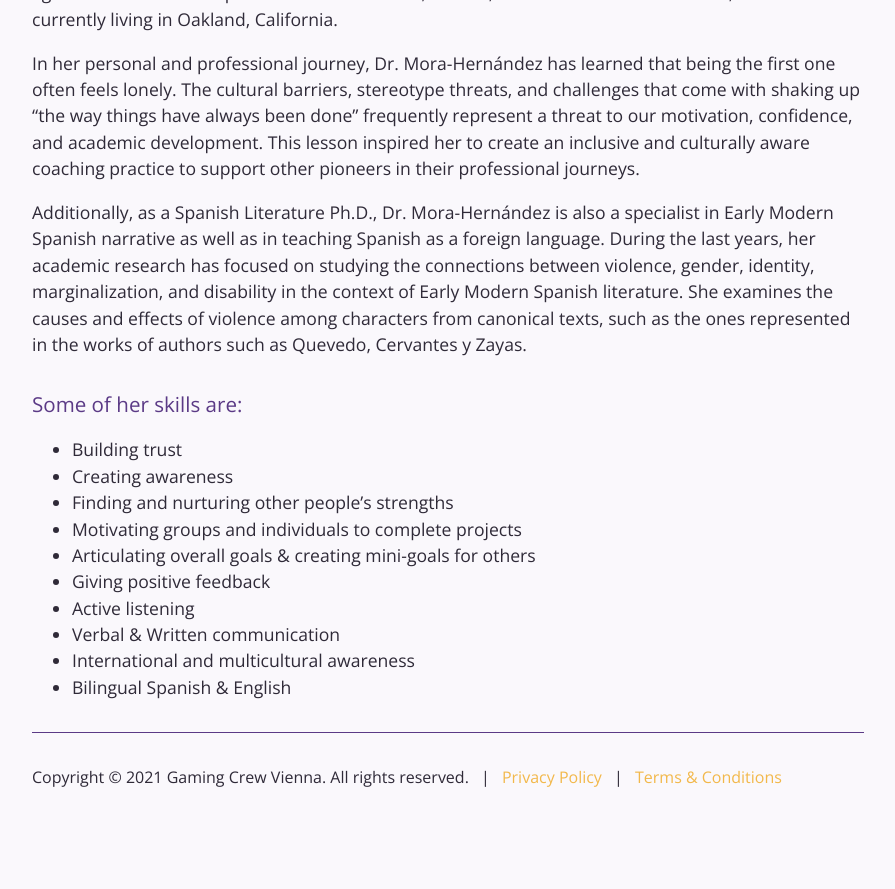
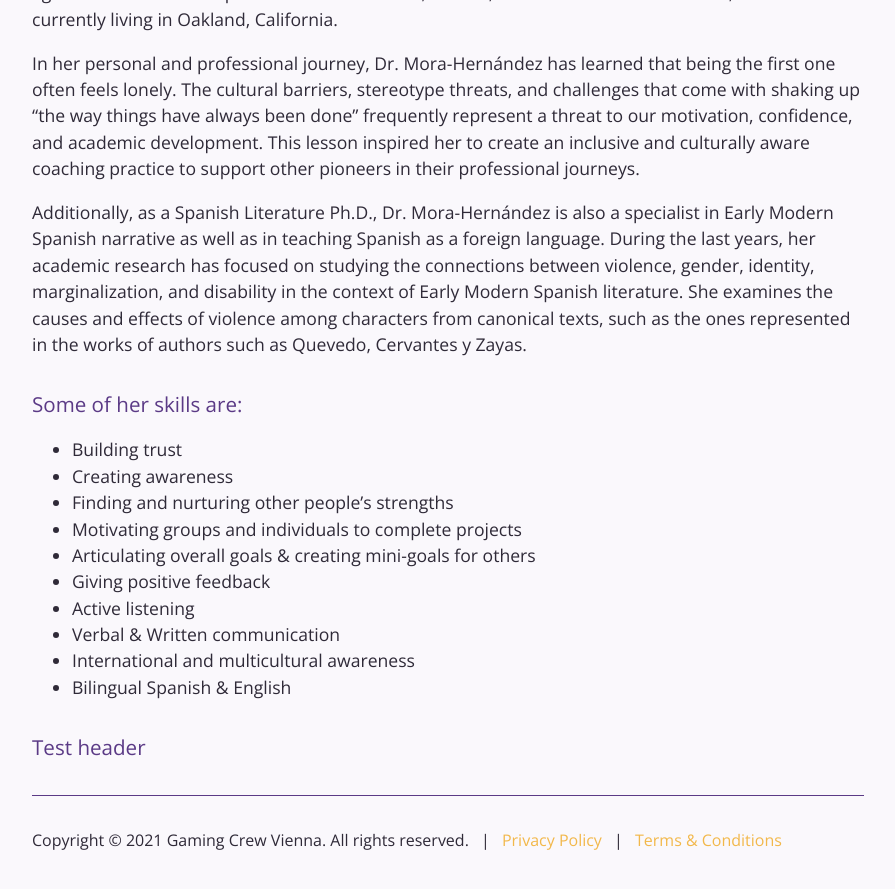
Before and after one commit to vnmorah/gamingcrew.vienna, a Jekyll site: the page built from index.md, in a window 1280 px wide and 900 px high, scrolled down 1547 px. Shown: the top 889 px of the window, without its empty margins (192-1087 px from the left). Built offline with Jekyll 4.4.1, drawn with Linux system fonts in a browser that asks for light colours; before the commit the page ends 2384 px from its top, so only the background shows below that.

Commit message:
added some test

```diff
--- a/index.md
+++ b/index.md
@@ -49,3 +49,5 @@ Additionally, as a Spanish Literature Ph.D., Dr. Mora-Hernández is also a speci
 - Verbal & Written communication
 - International and multicultural awareness
 - Bilingual Spanish & English
+
+### Test header
```
